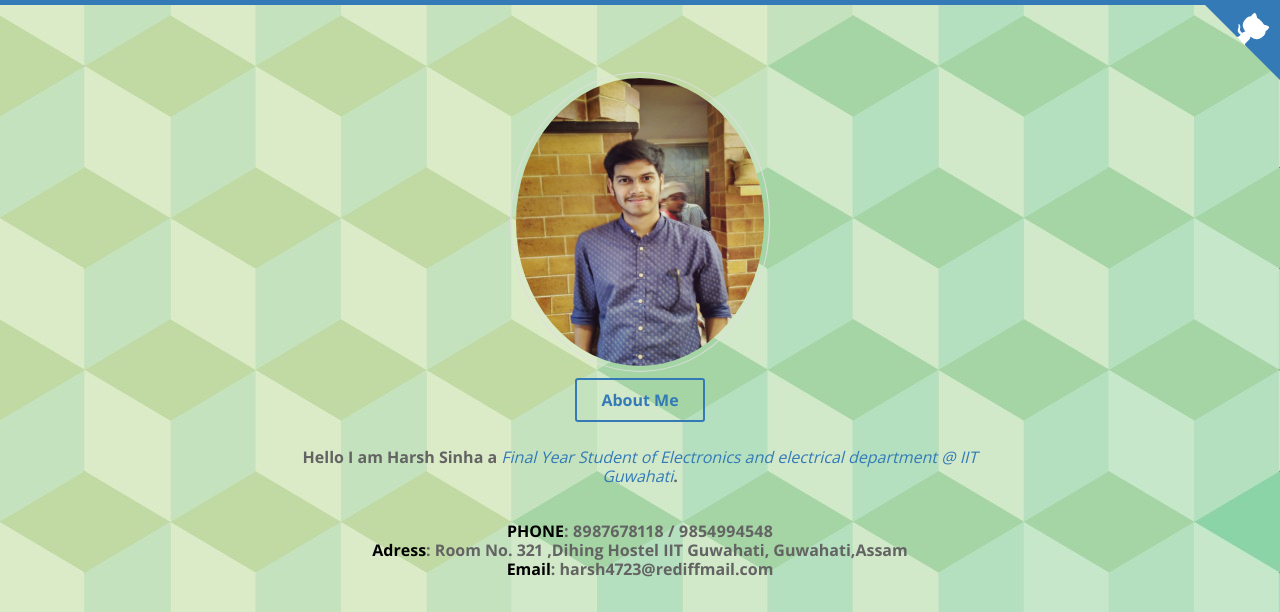
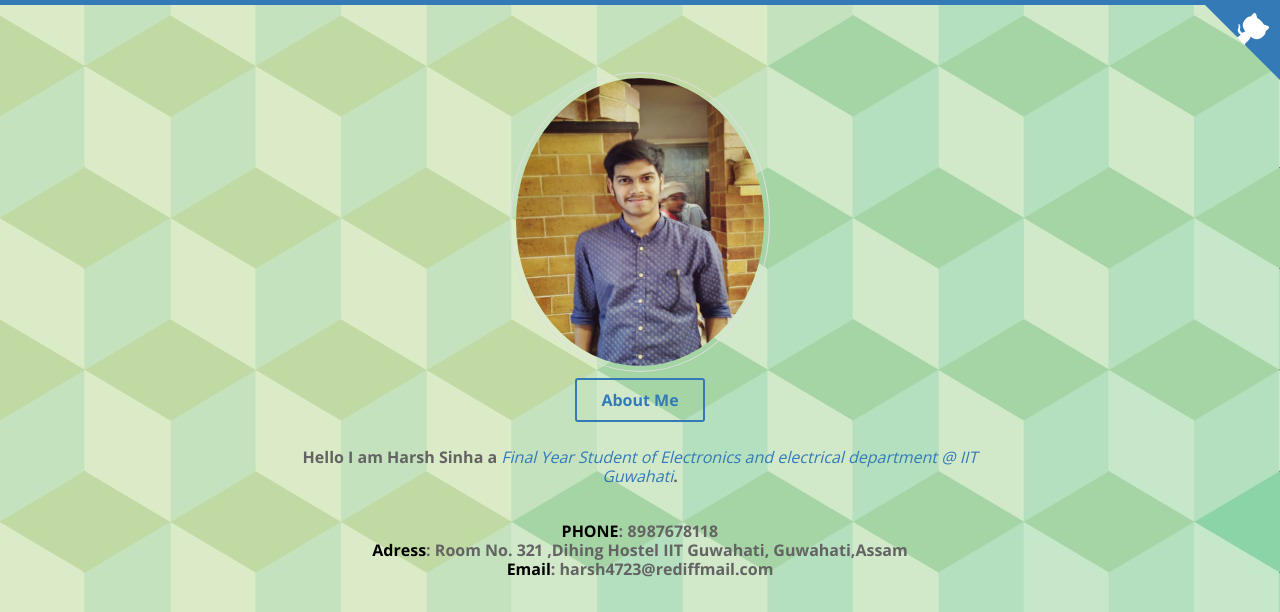
Before and after one commit to harsh4723/HarshHome, a plain HTML site: page index.html in a window 1280 px wide. Shown: the top 612 px of the page. Drawn offline with nearby package versions, Linux system fonts and the light colour scheme; files whose address does not match are found by name.

Commit message:
Update index.html

```diff
--- a/index.html
+++ b/index.html
@@ -26,7 +26,7 @@
 	    <center><a href="index.html" class="btn btn-ghost">About Me</a> </center><br>
 		<h5> Hello I am Harsh Sinha a <em itemprop="jobTitle">Final Year Student of Electronics and electrical department @ IIT Guwahati</em>. </h5>
 		<br>
-		<h5><font color="black">PHONE</font>: 8987678118 / 9854994548<br>
+		<h5><font color="black">PHONE</font>: 8987678118<br>
 			<font color="black">Adress</font>: Room No. 321 ,Dihing Hostel IIT Guwahati, Guwahati,Assam	<br>
 			<font color="black">Email</font>: harsh4723@rediffmail.com </h5><br>
 
```
